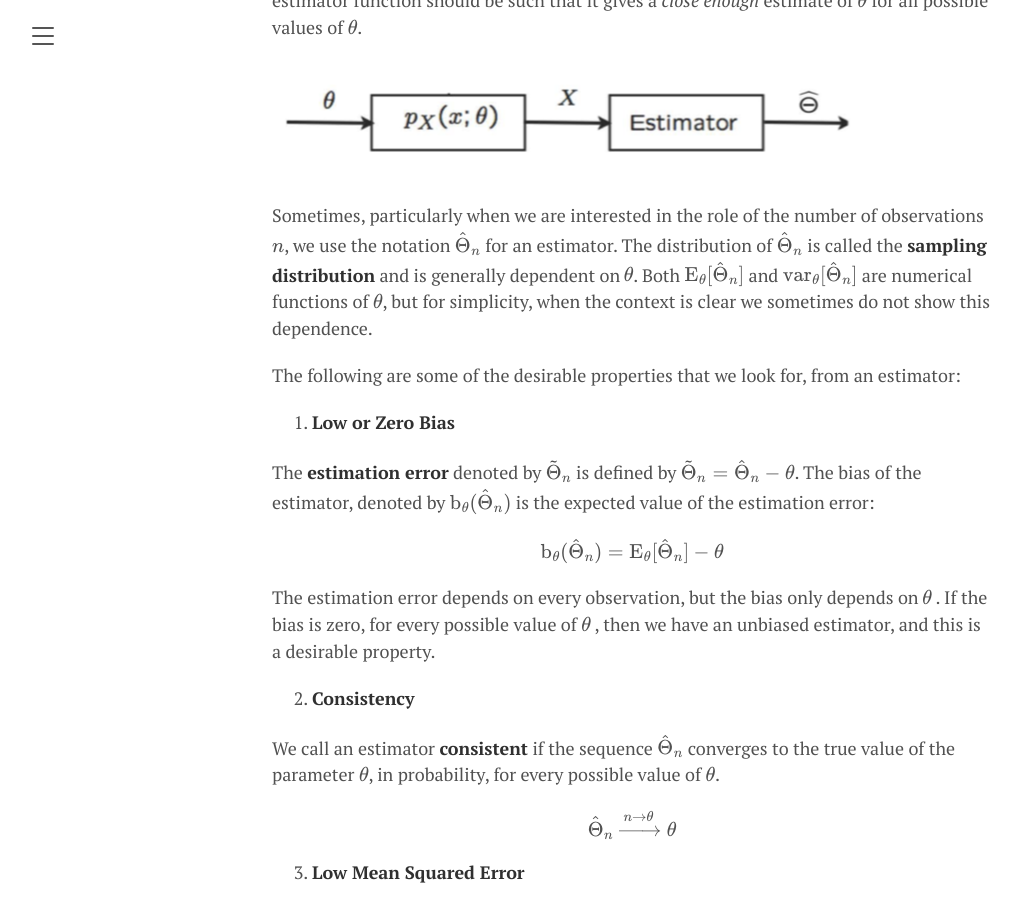
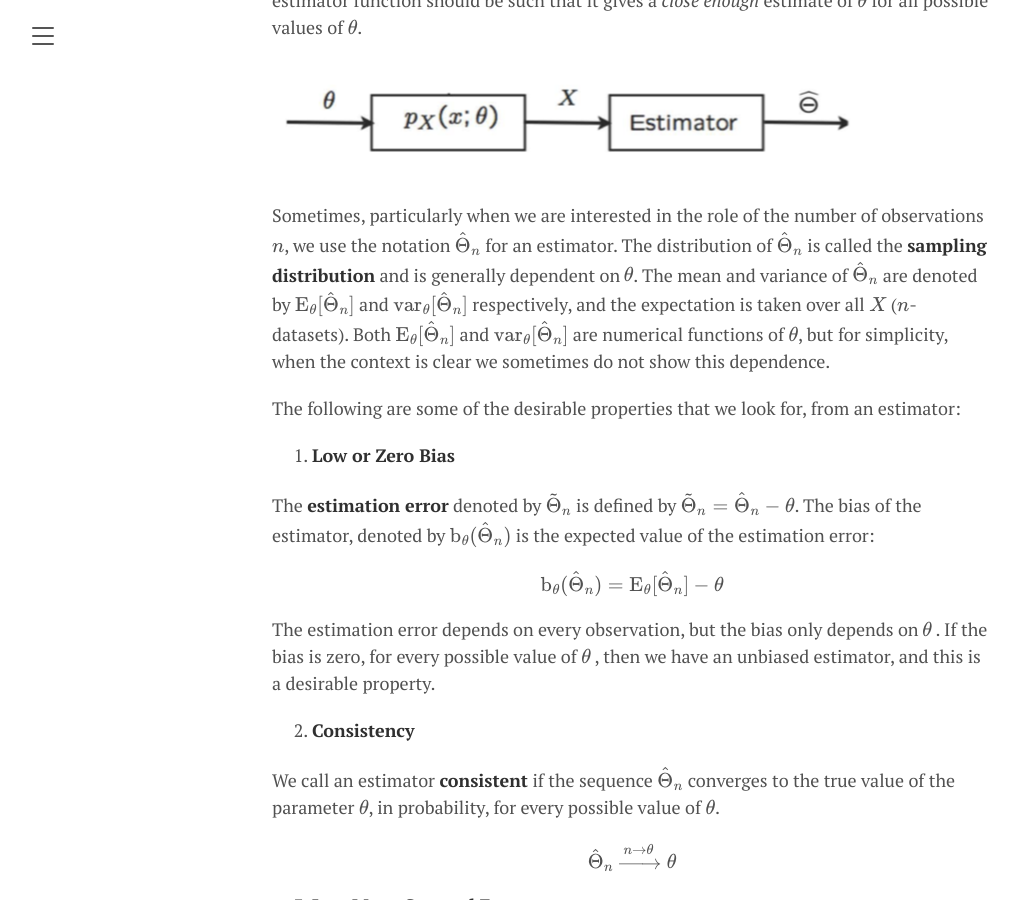
Before and after one commit to guptv93/guptv93.github.io, a Jekyll site: the page built from _statistics/classical_inference_I.md, in a window 1280 px wide and 900 px high, scrolled down 921 px. Shown: the whole window, without its empty margins (8-1028 px from the left). Built offline with Jekyll 4.4.1, drawn with Linux system fonts in a browser that asks for light colours; nearby versions of some CDN libraries; formulas are drawn with MathJax 3.

Commit message:
Minor Change to note on Bias Variance

```diff
--- a/_statistics/classical_inference_I.md
+++ b/_statistics/classical_inference_I.md
@@ -31,7 +31,7 @@ Our task is to come up with an estimate $\hat{\Theta}$. The estimate is decided
 
 ![Classical Inference](/assets/images/statistics/classical_inference_I.assets/image-20200704112537755.png)
 
-Sometimes, particularly when we are interested in the role of the number of observations $n$, we use the notation $\hat\Theta_n$ for an estimator. The distribution of $\hat\Theta_n$ is called the **sampling distribution** and is generally dependent on $\theta$. Both $\expect_\theta[\hat\Theta_n]$ and $\v_\theta[\hat\Theta_n]$  are numerical functions of $\theta$, but for simplicity, when the context is clear we sometimes do not show this dependence.
+Sometimes, particularly when we are interested in the role of the number of observations $n$, we use the notation $\hat\Theta_n$ for an estimator. The distribution of $\hat\Theta_n$ is called the **sampling distribution** and is generally dependent on $\theta$. The mean and variance of $\hat\Theta_n$ are denoted by $\expect_\theta[\hat\Theta_n]$ and $\v_\theta[\hat\Theta_n]$ respectively, and the expectation is taken over all $X$ ($n$-datasets). Both $\expect_\theta[\hat\Theta_n]$ and $\v_\theta[\hat\Theta_n]$  are numerical functions of $\theta$, but for simplicity, when the context is clear we sometimes do not show this dependence.
 
 The following are some of the desirable properties that we look for, from an estimator:
 
```
